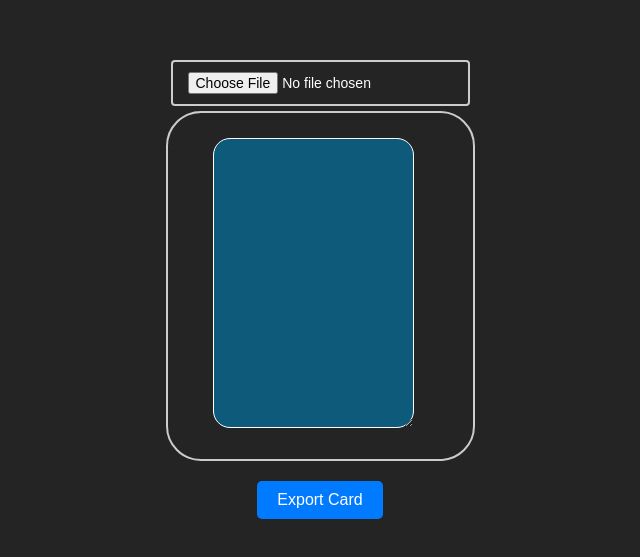
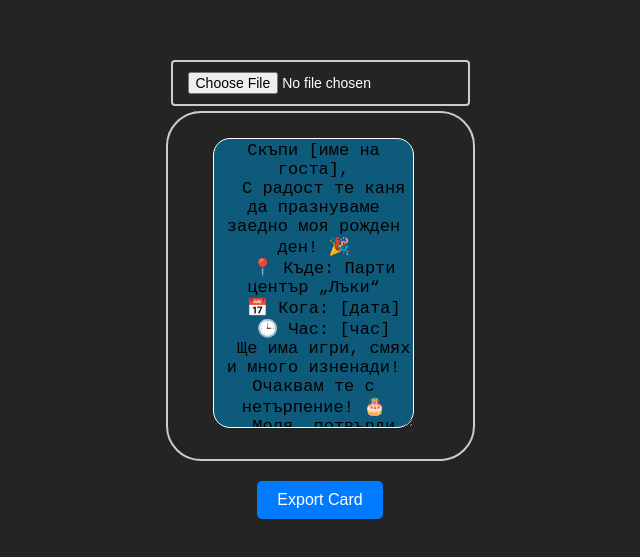
Before and after one commit to ninkov/greetings-card, a React (Vite) app: page / in a window 1280 px wide. Shown: the part 145-702 px from the top of the page, without its empty margins (320-960 px from the left). Built offline with nearby package versions, Linux system fonts and the light colour scheme.

Commit message:
add context template

```diff
--- a/src/App.jsx
+++ b/src/App.jsx
@@ -7,7 +7,15 @@ import ExportButton from "./components/ExportButton";
 
 function App() {
   const [photo, setPhoto] = useState(null);
-  const [text, setText] = useState("");
+  const [text, setText] = useState(`Скъпи [име на госта],
+  С радост те каня да празнуваме заедно моя рожден ден! 🎉
+  📍 Къде: Парти център „Лъки“
+  📅 Кога: [дата]
+  🕒 Час: [час]
+  Ще има игри, смях и много изненади! Очаквам те с нетърпение! 🎂
+  Моля, потвърди присъствието си до [дата за потвърждение].
+  С най-добри пожелания,
+  [Твоето име]`);
 
   return (
     <>
```
